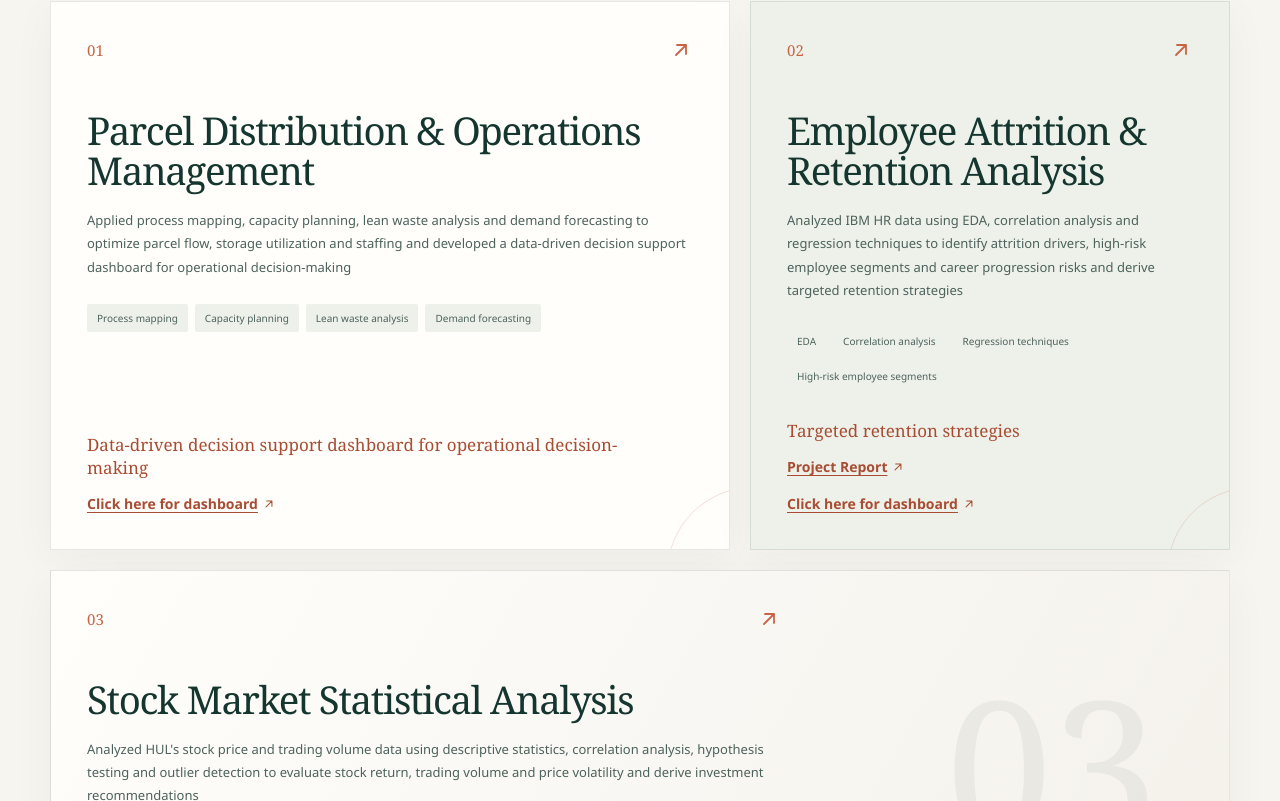
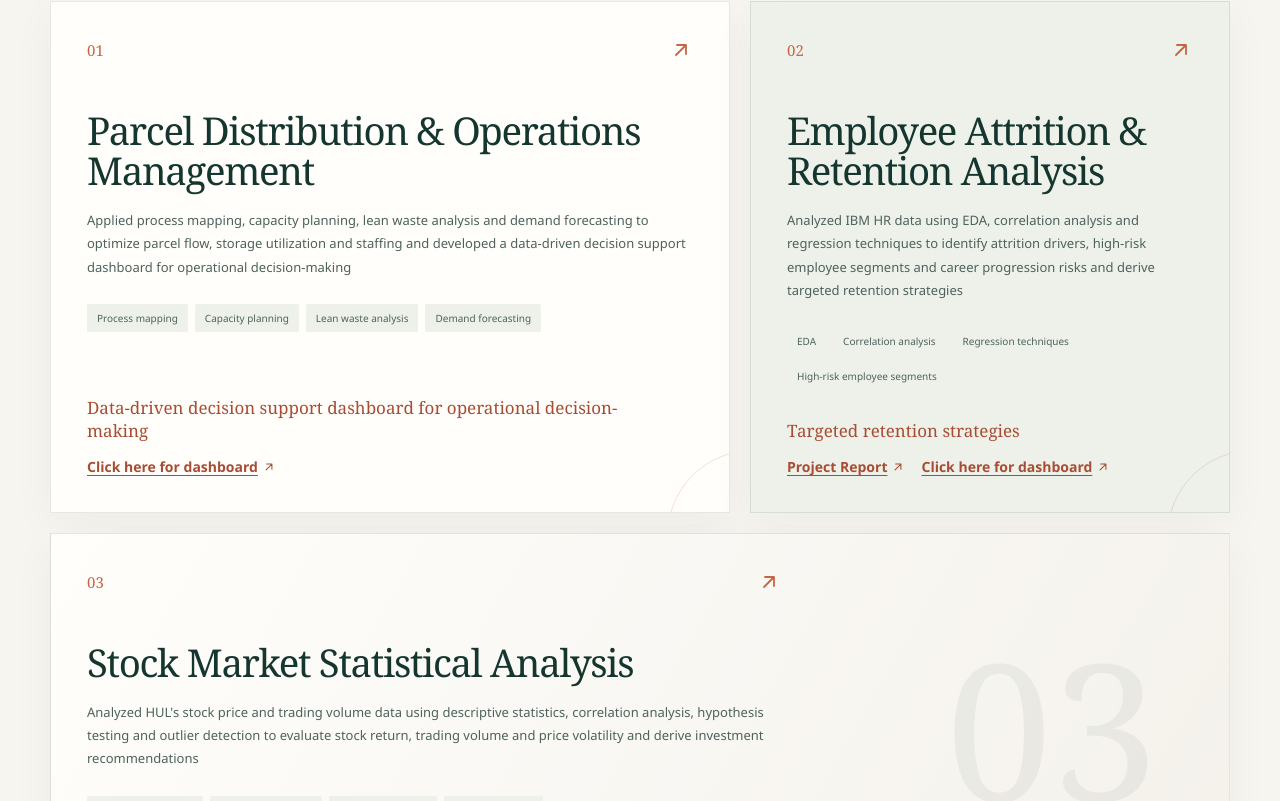
Before and after one commit to Anubhav-Bora/Dorothy-Bora-Portfolio, a Next.js app: page / in a window 1280 px wide. Shown: the part 1186-1987 px from the top of the page. Built offline with nearby package versions, Linux system fonts and the light colour scheme.

Commit message:
project link added

```diff
--- a/app/globals.css
+++ b/app/globals.css
@@ -326,7 +326,7 @@ button, a { -webkit-tap-highlight-color: transparent; }
 .case-card__outcome { max-width: 580px; margin-top: auto; padding-top: 30px; color: var(--accent-dark); font-family: var(--display); font-size: 17px; line-height: 1.35; font-weight: 500; }
 .case-card__link { display: inline-flex; align-items: center; gap: 4px; margin-top: 14px; font-size: 14px; font-weight: 600; color: var(--accent-dark); text-decoration: underline; text-underline-offset: 3px; transition: opacity 0.2s; }
 .case-card__link:hover { opacity: 0.7; }
-.case-card__links { display: flex; flex-direction: column; gap: 4px; }
+.case-card__links { display: flex; flex-direction: row; gap: 16px; flex-wrap: wrap; }
 
 .qualification-table { border-top: 1px solid var(--ink); border-bottom: 1px solid var(--ink); }
 .qualification-table__head, .qualification-row { display: grid; grid-template-columns: 1fr 3fr 1fr .65fr; gap: 24px; align-items: center; }
```
